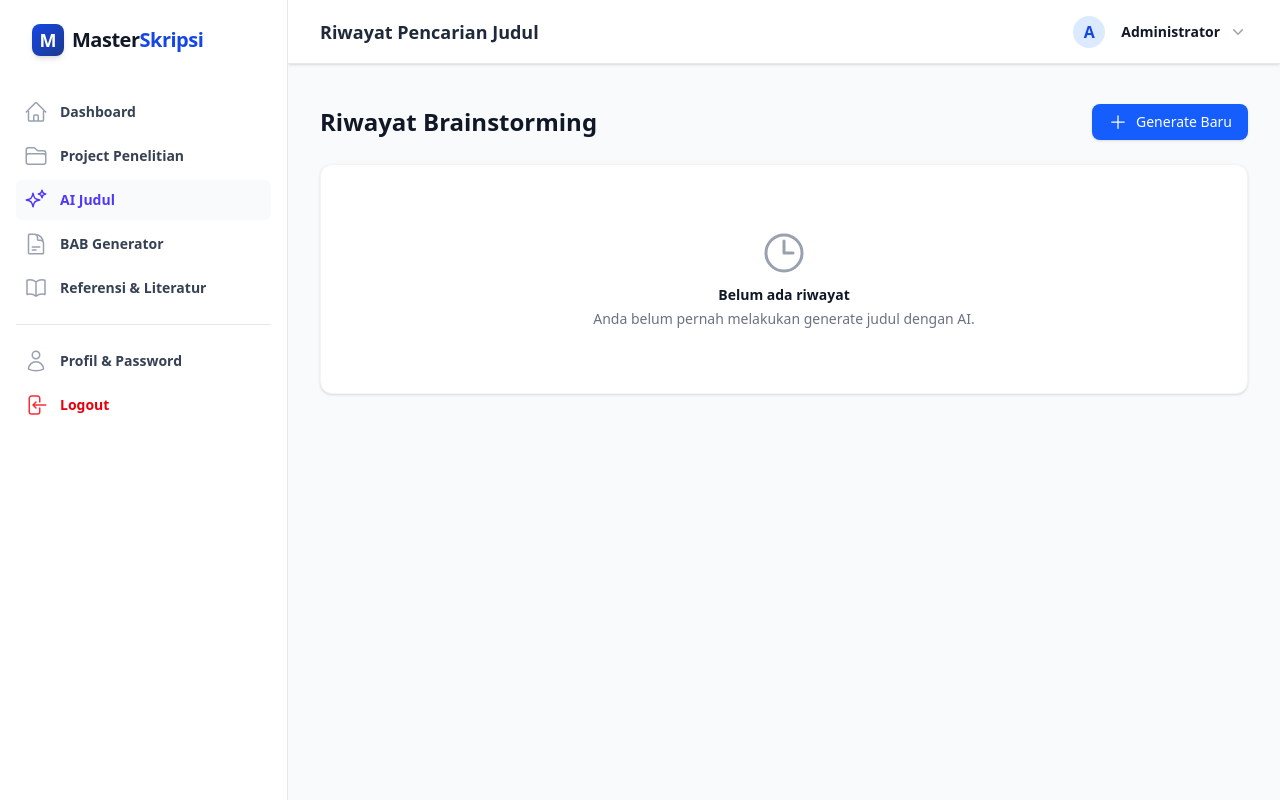
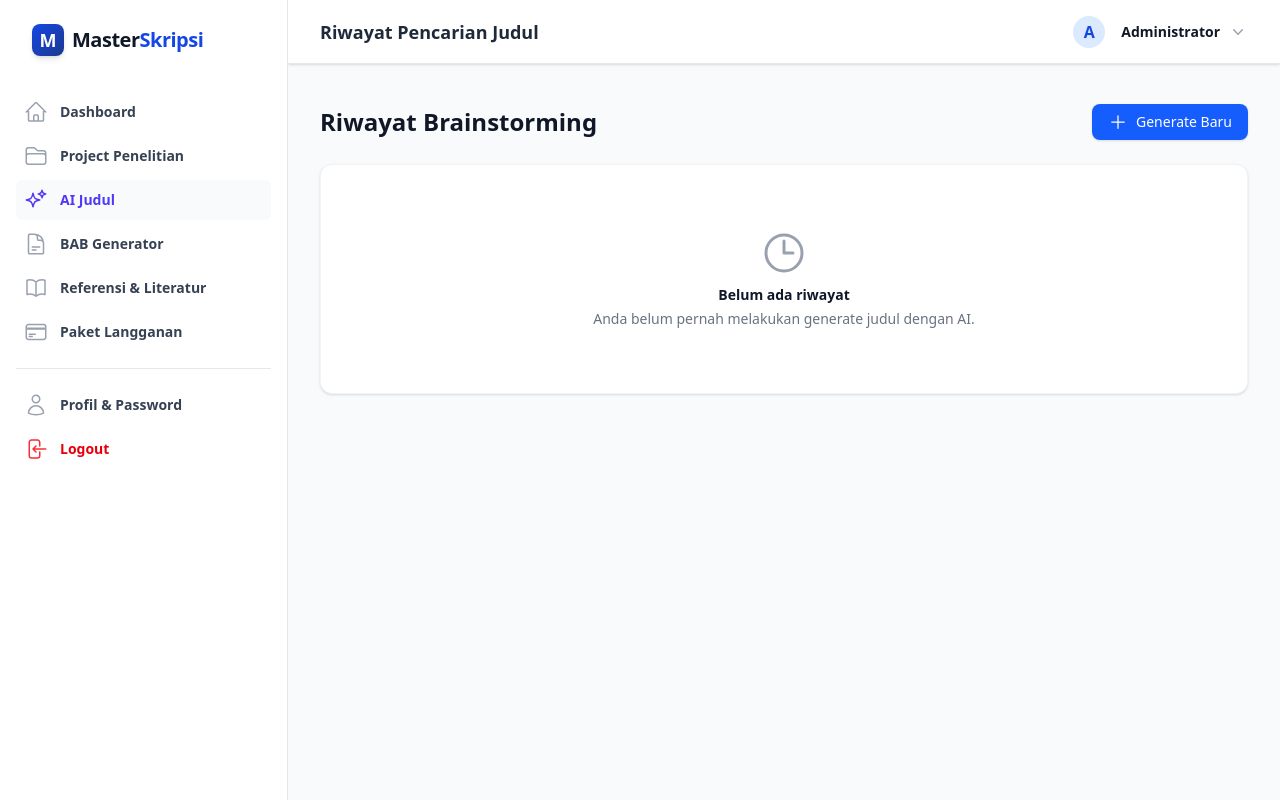
Before and after one commit to bkerinci/maserskripsi, a Laravel app: page /user/ai-judul/history in a window 1280 px wide. Run offline with Laravel 12, Linux system fonts and the light colour scheme; a user stored in the database is signed in; data comes from the database, SQL or seed files in the repository; data that the repository does not hold is empty; style sheets or scripts are compiled from the project's sources; parts of the project's set-up code (start-up, migrations or seed data) failed here and were passed over.

Commit message:
feat: tambahkan menu paket langganan ke sidebar user

```diff
--- a/resources/views/components/user-layout.blade.php
+++ b/resources/views/components/user-layout.blade.php
@@ -51,6 +51,14 @@
                 Referensi & Literatur
             </a>
         </li>
+        <li>
+            <a href="{{ route('user.subscription.index') }}" class="group flex gap-x-3 rounded-md p-2 text-sm leading-6 font-semibold {{ request()->routeIs('user.subscription.*') ? 'bg-gray-50 text-amber-600' : 'text-gray-700 hover:bg-gray-50 hover:text-amber-600' }}">
+                <svg class="h-6 w-6 shrink-0 {{ request()->routeIs('user.subscription.*') ? 'text-amber-600' : 'text-gray-400 group-hover:text-amber-600' }}" fill="none" viewBox="0 0 24 24" stroke-width="1.5" stroke="currentColor">
+                    <path stroke-linecap="round" stroke-linejoin="round" d="M2.25 8.25h19.5M2.25 9h19.5m-16.5 5.25h6m-6 2.25h3m-3.75 3h15a2.25 2.25 0 002.25-2.25V6.75A2.25 2.25 0 0019.5 4.5h-15a2.25 2.25 0 00-2.25 2.25v10.5A2.25 2.25 0 004.5 19.5z" />
+                </svg>
+                Paket Langganan
+            </a>
+        </li>
         <li class="mt-4 border-t border-gray-200 pt-4">
             <a href="{{ route('profile.edit') }}" class="group flex gap-x-3 rounded-md p-2 text-sm leading-6 font-semibold {{ request()->routeIs('profile.edit') ? 'bg-gray-50 text-blue-600' : 'text-gray-700 hover:bg-gray-50 hover:text-blue-600' }}">
                 <svg class="h-6 w-6 shrink-0 {{ request()->routeIs('profile.edit') ? 'text-blue-600' : 'text-gray-400 group-hover:text-blue-600' }}" fill="none" viewBox="0 0 24 24" stroke-width="1.5" stroke="currentColor">
```
